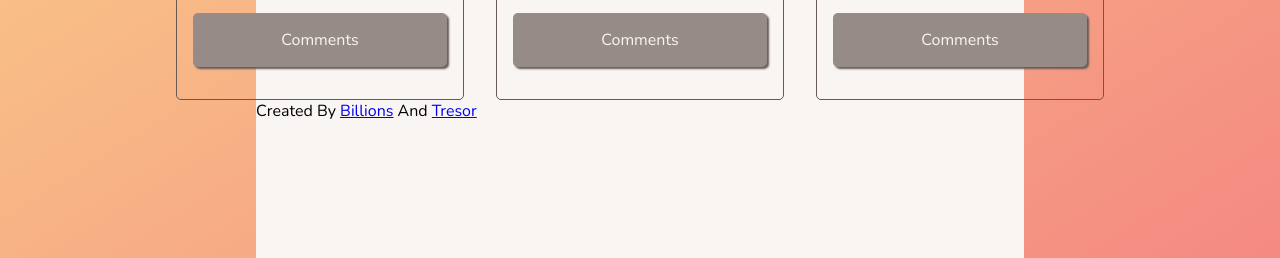
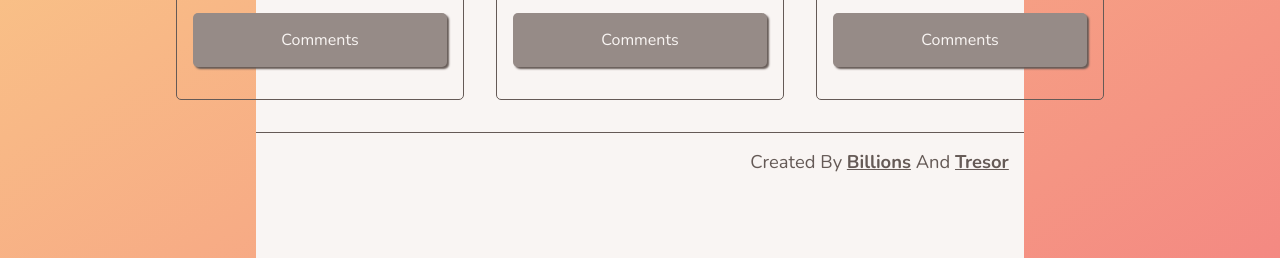
Before and after one commit to billionsjoel/spoonify, a website built with webpack: page src/index.html in a window 1280 px wide. Shown: the part 542-800 px from the top of the page. Built offline with nearby package versions, Linux system fonts and the light colour scheme; files whose address does not match are found by name.

Commit message:
Import _footer.scss file

```diff
--- a/src/modules/assets/sass/style.scss
+++ b/src/modules/assets/sass/style.scss
@@ -2,3 +2,4 @@
 @import "base/variables";
 @import "base/components";
 @import "base/cards";
+@import "base/footer";
```
